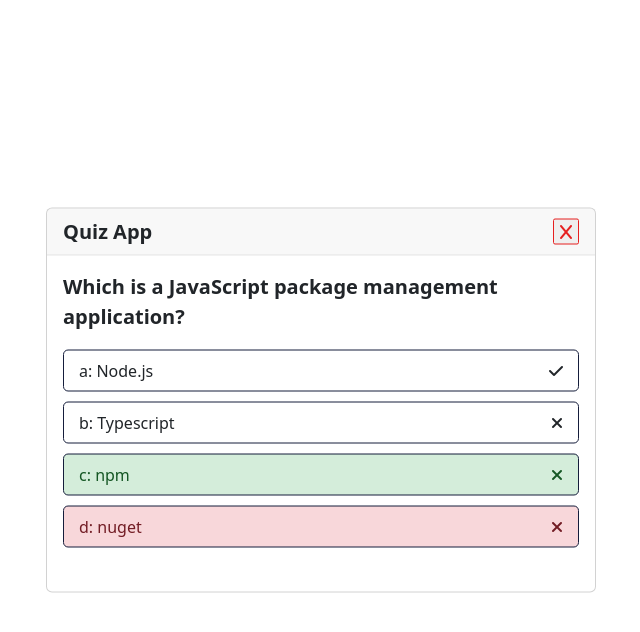
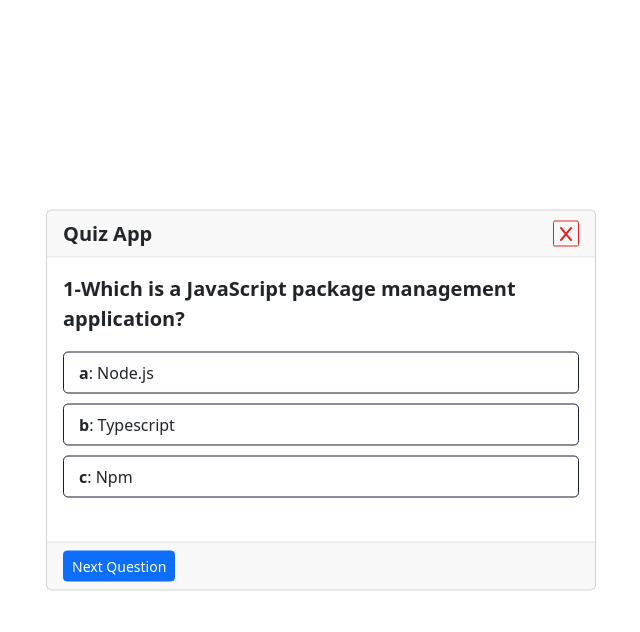
Before and after one commit to sevro49/Quiz-app, a website: page public/index.html in a window 1280 px wide. Both pictures are taken after a click on the element "Start Quiz". Shown: the whole page, without its empty margins (319-959 px from the left). Drawn offline with nearby package versions, Linux system fonts and the light colour scheme; files that its build step writes are made by us from their sources.

Commit message:
show questions

```diff
--- a/public/index.html
+++ b/public/index.html
@@ -22,14 +22,14 @@
     <div class="card quiz_box ">
         <header class="card-header">
             <div class="title">Quiz App</div>
-            <button class="btn_close"><i class="fa-solid fa-x"></i></button>
+            <button class="btn btn_close"><i class="fa-solid fa-x"></i></button>
         </header>
         <section class="card-body">
             <div class="question_text">
-                <span>Which is a JavaScript package management application?</span>
+                <!-- <span>Which is a JavaScript package management application?</span> -->
             </div>
             <div class="option_list">
-                <div class="option ">
+                <!-- <div class="option ">
                     <span>a: Node.js</span>
                     <div class="icon"><i class="fas fa-check"></i></div>
                 </div>
@@ -44,9 +44,12 @@
                 <div class="option incorrect">
                     <span>d: nuget</span>
                     <div class="icon"><i class="fas fa-times"></i></div>
-                </div>
+                </div> -->
             </div>
         </section>
+        <footer class="card-footer">
+            <button class="next_btn btn btn-primary btn-sm">Next Question</button>
+        </footer>
     </div>
 
     <script src="js/script.js"></script>
--- a/public/js/script.js
+++ b/public/js/script.js
@@ -1,6 +1,9 @@
 const btnStart = document.querySelector(".btn_start");
 const quizBox = document.querySelector(".quiz_box");
 const btnClose = document.querySelector(".btn_close")
+const questionText = document.querySelector(".question_text");
+const optionList = document.querySelector(".option_list");
+const btnNext = document.querySelector(".next_btn");
 
 function Question(questionText, questionAnswers, correctAnswer) {
     this.questionText = questionText;
@@ -14,7 +17,7 @@
 
 let questions = [
     new Question("1-Which is a JavaScript package management application?", { a: "Node.js", b: "Typescript", c: "Npm"}, "c"),
-    new Question("2-Which is a JavaScript package management application?", { a: "Node.js", b: "Typescript", c: "Npm"}, "c"),
+    new Question("2-Which is a avaScript package management application?", { a: "Node.js", b: "Typescript", c: "Npm"}, "c"),
     new Question("3-Which is a JavaScript package management application?", { a: "Node.js", b: "Typescript", c: "Npm"}, "c")
 ]
 
@@ -29,19 +32,49 @@
 
 const quiz = new Quiz(questions);
 
-// start quiz
-btnStart.addEventListener("click", function(){
-    if(quiz.questions.length != quiz.questionIndex){
-        quizBox.classList.add("active");
-        console.log(quiz.getQuestion());
+// Start quiz
+function startQuiz(){
+    if(quiz.questions.length != quiz.questionIndex + 1){
         quiz.questionIndex += 1;
+        showQuestion(quiz.getQuestion());
     } else{
         console.log("You have completed Quiz!");
     }
-})
+}
 
-// end quiz
-btnClose.addEventListener("click", function(){
+// End quiz
+function endQuiz(){
     quizBox.classList.remove("active");
     quiz.questionIndex = 0;
-})
+}
+
+// Start quiz button
+btnStart.addEventListener("click", function(){
+    quizBox.classList.add("active");
+    showQuestion(quiz.getQuestion());
+});
+
+// X button
+btnClose.addEventListener("click", endQuiz);
+
+// Next question
+btnNext.addEventListener("click", startQuiz);
+
+
+// Show question
+function showQuestion(question){
+    let q = `<span>${question.questionText}</span>`;
+    let options = '';
+
+    for(let answer in question.questionAnswers){
+        options +=
+            `
+            <div class="option">
+                <span><b>${answer}</b>: ${question.questionAnswers[answer]}</span>
+            </div>
+            `;
+    }
+
+    questionText.innerHTML = q;
+    optionList.innerHTML = options;
+}
```
